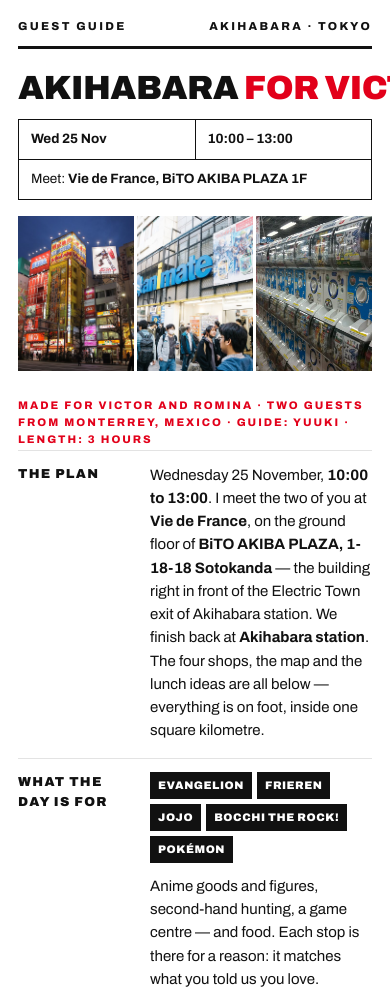
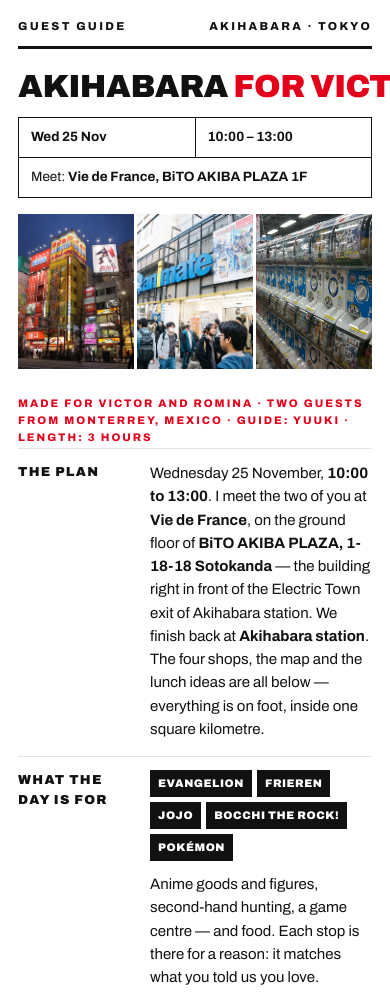
Before and after one commit to Yukitchy/akiba-day-victor-nov25, a plain HTML site: page index.html in a window 390 px wide. Shown: the top 994 px of the page. Drawn offline with Linux system fonts and the light colour scheme.

Commit message:
Fit H1 title inside the wrap at 320px (clamp 26px/8.2vw)

```diff
--- a/index.html
+++ b/index.html
@@ -21,7 +21,7 @@
 body{margin:0;background:var(--bg);color:var(--ink);font:16px/1.55 Archivo,"Noto Sans JP",sans-serif;overflow-x:hidden}
 .wrap{max-width:700px;margin:0 auto;padding:0 18px 56px}
 .top{display:flex;justify-content:space-between;padding:18px 0 10px;border-bottom:3px solid var(--ink);font-size:11.5px;font-weight:800;letter-spacing:.2em;text-transform:uppercase}
-h1.title{font-weight:900;font-stretch:76%;font-size:clamp(29px,8.6vw,54px);line-height:1.02;letter-spacing:-.015em;text-transform:uppercase;margin:22px 0 14px;white-space:nowrap}
+h1.title{font-weight:900;font-stretch:76%;font-size:clamp(26px,8.2vw,54px);line-height:1.02;letter-spacing:-.015em;text-transform:uppercase;margin:22px 0 14px;white-space:nowrap}
 h1.title em{font-style:normal;color:var(--red)}
 .frame{display:grid;grid-template-columns:1fr 1fr;gap:1px;background:var(--ink);border:1px solid var(--ink)}
 .frame .fi{background:#fff;padding:9px 12px;font-size:13.5px}
```
